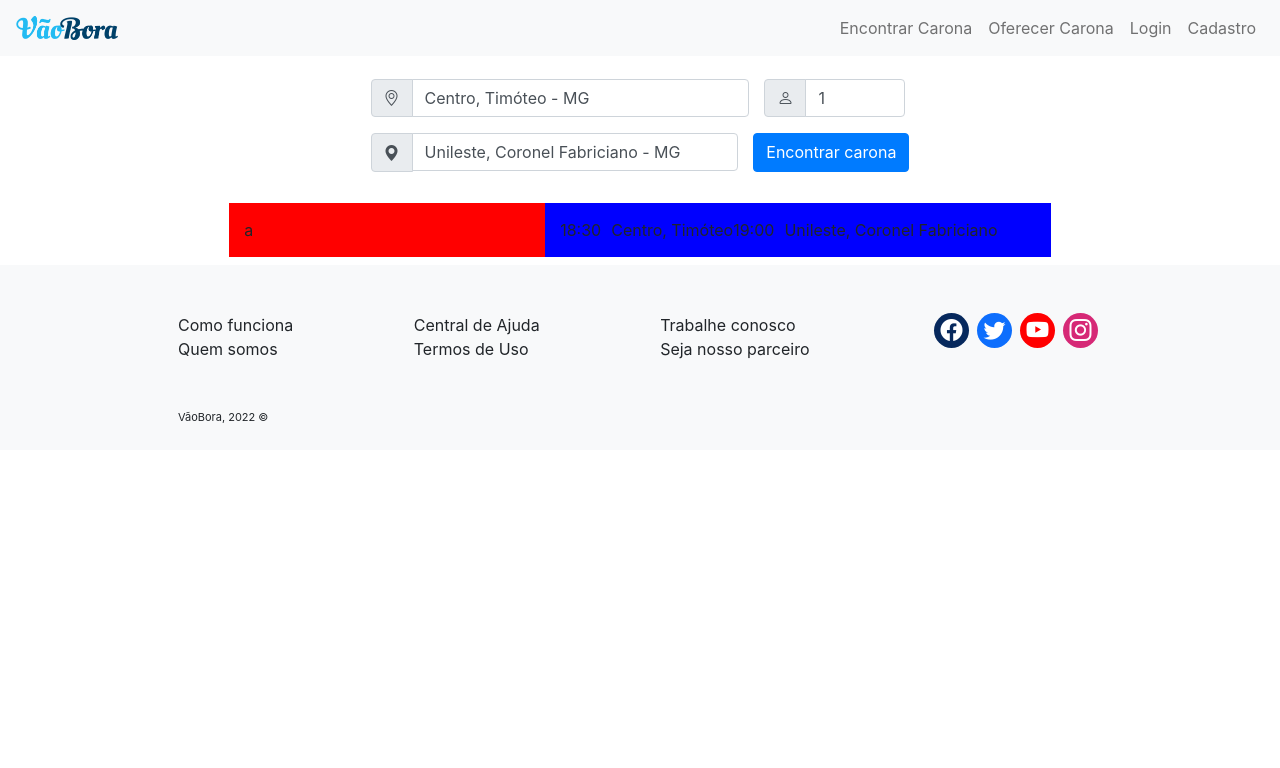
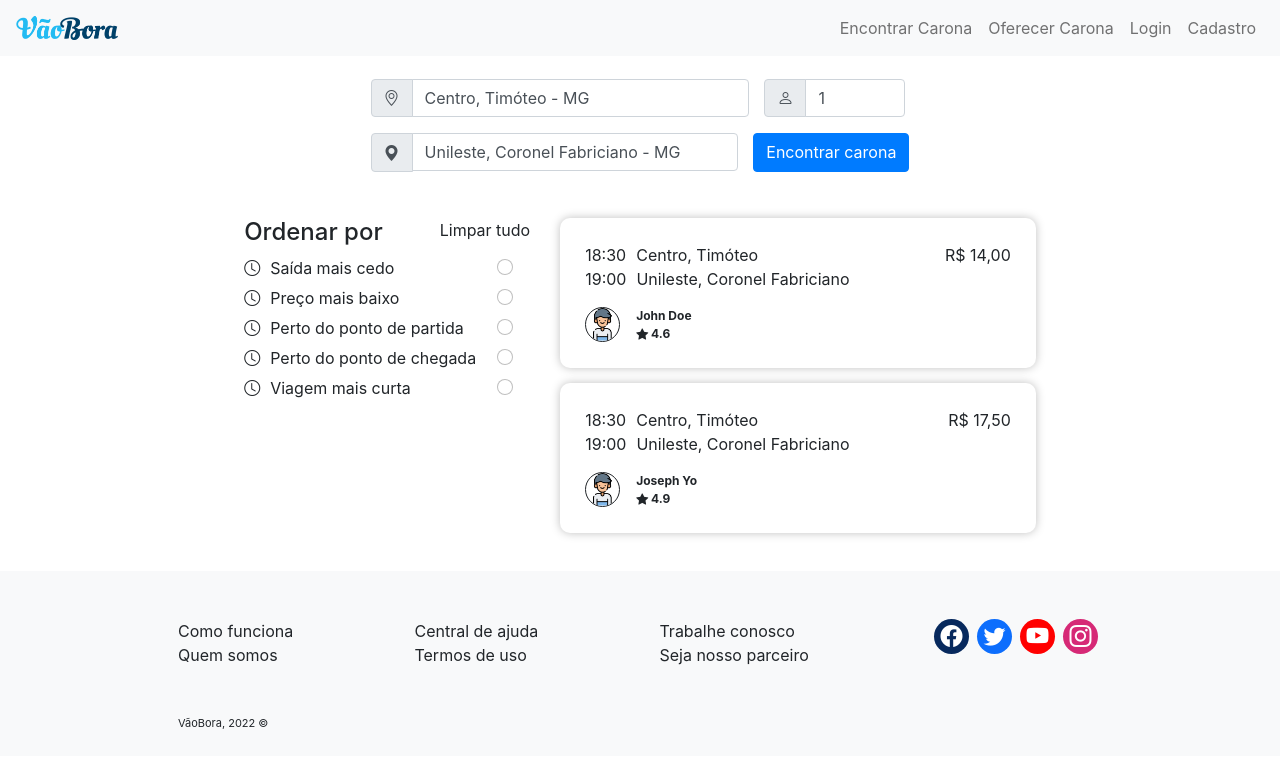
Before and after one commit to ryanalves/IHM-web, an Angular app: page /pesquisar-carona in a window 1280 px wide. Shown: the top 768 px of the page. Built offline with nearby package versions, Linux system fonts and the light colour scheme.

Commit message:
Tela de pesquisa

```diff
--- a/src/app/home/carona/pesquisar-carona/pesquisar-carona.component.css
+++ b/src/app/home/carona/pesquisar-carona/pesquisar-carona.component.css
@@ -15,17 +15,28 @@
 .filter {
     width: 25%;
     padding: 15px;
-    background: red;
     min-width: 200px;
 }
 .trips {
     width: 40%;
     padding: 15px;
-    background: blue;
     min-width: 270px;
 }
 
 .trip {
+    padding: 25px;
+    border-radius: 10px;
+    margin-bottom: 15px;
+    box-shadow: 0px 0px 10px rgba(0, 0, 0, 0.25);
+}
+.linha {
+    display: flex;
+    justify-content: space-between;
+}
+
+.locais {
+    display:flex;
+    flex-direction: column;
 
 }
 
@@ -33,3 +44,26 @@
     display: inline-flex;
     gap: 10px;
 }
+.user {
+    display: flex;
+}
+.user .icon {
+    border: 1px solid;
+    border-radius: 50%;
+}
+.user .icon img {
+    border-radius: 50%;
+}
+.user .info {
+ font-size: 12px;
+}
+
+.filtro-item {
+    display: flex;
+    justify-content: space-between;
+    align-items: center;
+    gap: 10px;
+}
+.descricao {
+    flex-grow: 1;
+}
--- a/src/app/home/carona/pesquisar-carona/pesquisar-carona.component.html
+++ b/src/app/home/carona/pesquisar-carona/pesquisar-carona.component.html
@@ -33,10 +33,54 @@
 
     </div>
 </div>
+
 <div class="d-flex p-2 justify-content-center">
-    <div class="filter">a</div>
+    <div class="filter">
+        <div class="d-flex justify-content-between">
+            <h4>Ordenar por</h4>
+            <a>Limpar tudo</a>
+        </div>
+        <div>
+            <div class="filtro-item mb-1">
+                <i class="bi bi-clock"></i>
+                <div class="descricao">Saída mais cedo</div>
+                <div class="form-check form-check-inline">
+                    <input type="radio" class="form-check-input reset-position" name="filtro" id="check-1">
+                </div>
+            </div>
+            <div class="filtro-item mb-1">
+                <i class="bi bi-clock"></i>
+                <div class="descricao">Preço mais baixo</div>
+                <div class="form-check form-check-inline">
+                    <input type="radio" class="form-check-input reset-position" name="filtro" id="check-2">
+                </div>
+            </div>
+            <div class="filtro-item mb-1">
+                <i class="bi bi-clock"></i>
+                <div class="descricao">Perto do ponto de partida</div>
+                <div class="form-check form-check-inline">
+                    <input type="radio" class="form-check-input reset-position" name="filtro" id="check-3">
+                </div>
+            </div>
+            <div class="filtro-item mb-1">
+                <i class="bi bi-clock"></i>
+                <div class="descricao">Perto do ponto de chegada</div>
+                <div class="form-check form-check-inline">
+                    <input type="radio" class="form-check-input reset-position" name="filtro" id="check-4">
+                </div>
+            </div>
+            <div class="filtro-item mb-1">
+                <i class="bi bi-clock"></i>
+                <div class="descricao">Viagem mais curta</div>
+                <div class="form-check form-check-inline">
+                    <input type="radio" class="form-check-input reset-position" name="filtro" id="check-5">
+                </div>
+            </div>
+        </div>
+    </div>
     <div class="trips">
         <div class="trip">
+            <div class="linha mb-3">
                 <div class="locais">
                     <div class="partida">
                         <div>18:30</div>
@@ -47,6 +91,45 @@
                         <div> Unileste, Coronel Fabriciano</div>
                     </div>
                 </div>
+                <div>
+                    R$ 14,00
+                </div>
+            </div>
+            <div class="linha">
+                <div class="user">
+                    <img class="icon" src="assets/pessoa.png" alt="" width="35px" height="35px">
+                    <div class="info ml-3">
+                        <div class="fw-bold">John Doe</div>
+                        <div class="fw-bold "> <i class="bi bi-star-fill"></i> 4.6</div>
                     </div>
                 </div>
             </div>
+        </div>
+        <div class="trip">
+            <div class="linha mb-3">
+                <div class="locais">
+                    <div class="partida">
+                        <div>18:30</div>
+                        <div> Centro, Timóteo</div>
+                    </div>
+                    <div class="destino">
+                        <div>19:00</div>
+                        <div> Unileste, Coronel Fabriciano</div>
+                    </div>
+                </div>
+                <div>
+                    R$ 17,50
+                </div>
+            </div>
+            <div class="linha">
+                <div class="user">
+                    <img class="icon" src="assets/pessoa.png" alt="" width="35px" height="35px">
+                    <div class="info ml-3">
+                        <div class="fw-bold">Joseph Yo</div>
+                        <div class="fw-bold "> <i class="bi bi-star-fill"></i> 4.9</div>
+                    </div>
+                </div>
+            </div>
+        </div>
+    </div>
+</div>
--- a/src/app/home/footer/footer.component.html
+++ b/src/app/home/footer/footer.component.html
@@ -12,10 +12,10 @@
 
         <div>
             <div>
-                <a>Central de Ajuda</a>
+                <a>Central de ajuda</a>
             </div>
             <div>
-                <a>Termos de Uso</a>
+                <a>Termos de uso</a>
             </div>
         </div>
 
```
Also changed, not shown: src/assets/pessoa.png (added). Lines whose indentation alone changed are shown as unchanged.
